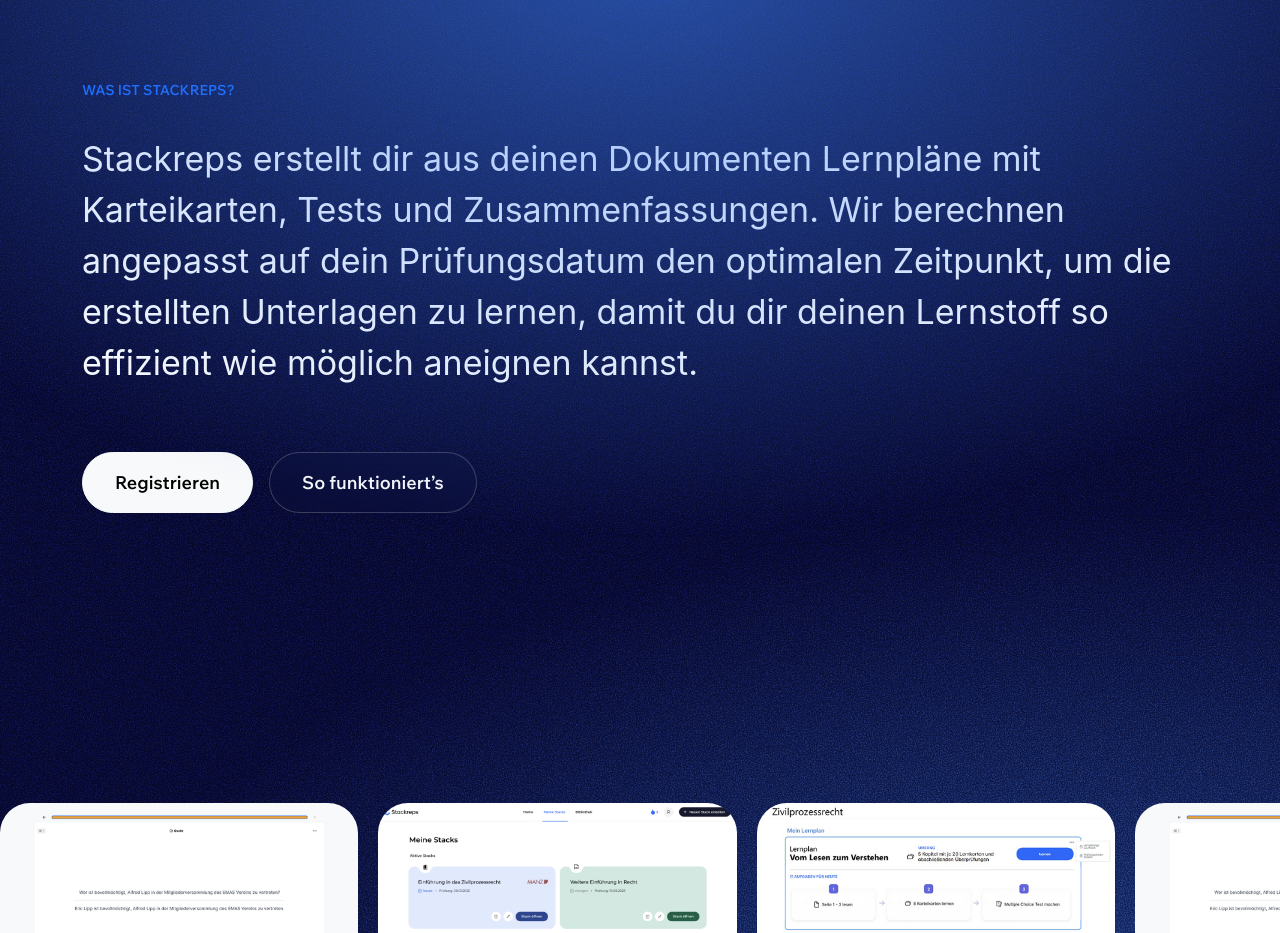
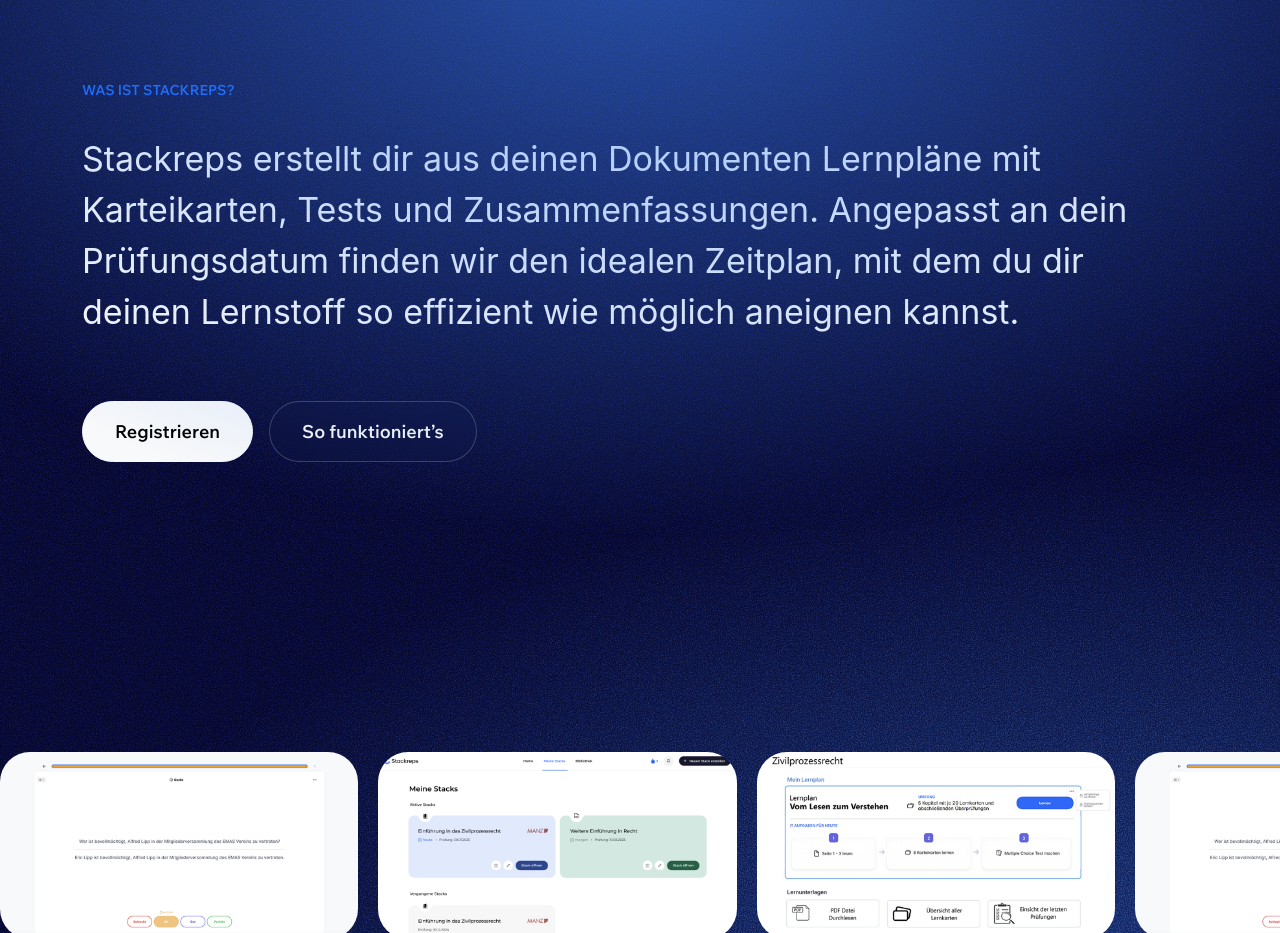
Before and after one commit to tanjawebdev/stackreps, a Next.js app: page / in a window 1280 px wide. Shown: the part 1040-1973 px from the top of the page. Built offline with nearby package versions, Linux system fonts and the light colour scheme.

Commit message:
text anpassung

```diff
--- a/app/components/introText.tsx
+++ b/app/components/introText.tsx
@@ -13,7 +13,7 @@
          Was ist Stackreps?
        </span>
          <p className="description">
-         Stackreps erstellt dir aus deinen Dokumenten Lernpläne mit Karteikarten, Tests und Zusammenfassungen. Wir berechnen angepasst auf dein Prüfungsdatum den optimalen Zeitpunkt, um die erstellten Unterlagen zu lernen, damit du dir deinen Lernstoff so effizient wie möglich aneignen kannst.
+         Stackreps erstellt dir aus deinen Dokumenten Lernpläne mit Karteikarten, Tests und Zusammenfassungen. Angepasst an dein Prüfungsdatum finden wir den idealen Zeitplan, mit dem du dir deinen Lernstoff so effizient wie möglich aneignen kannst.
          </p>
          <div className="intro-test-buttons">
              <Button href="https://study.stackreps.com/" variant="light" className="register" size="lg">Registrieren</Button>
```
